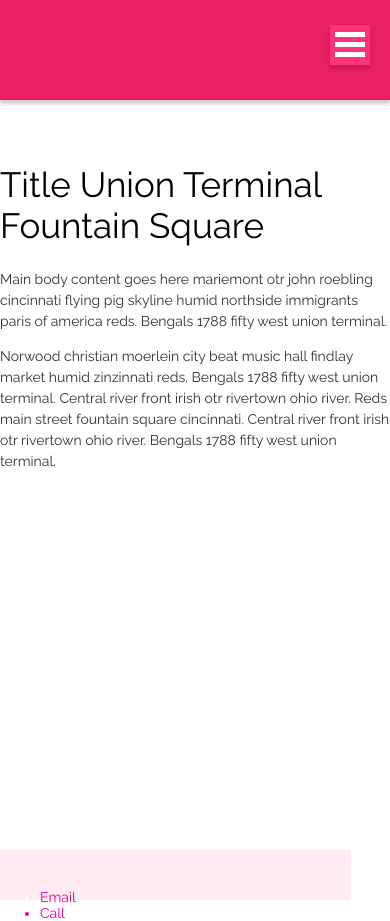
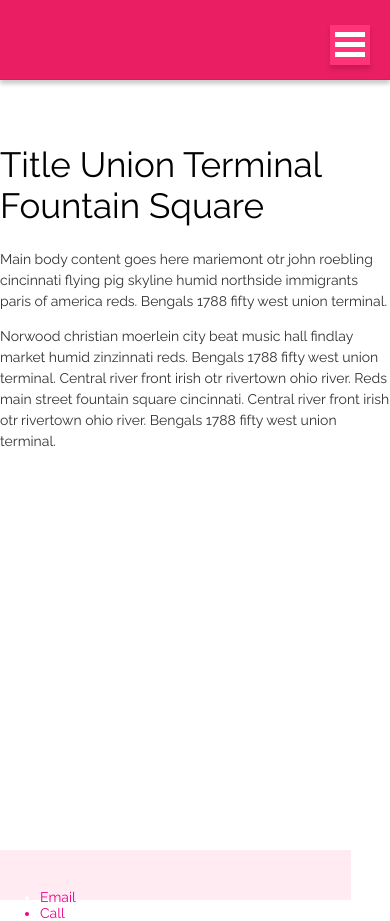
Before and after one commit to banbanbana/happybana.github.io, a Jekyll site: the page index.html, which Jekyll copies as it is, in a window 390 px wide. Built offline with Jekyll 4.4.1, drawn with Linux system fonts in a browser that asks for light colours.

Commit message:
Update test.css

```diff
--- a/css/test.css
+++ b/css/test.css
@@ -98,11 +98,11 @@
 	label {
   		display: block;
   		background: #ff3378;
-		  width: 80px;
+		width: 80px;
   		height: 80px;
   		cursor: pointer;
-		  position: absolute;
-		  right: 20px;
+		position: absolute;
+		right: 40px;
   		top: 0px;
   		box-shadow: 0px 4px 4px rgba(130, 17, 55, 0.3);
 	}
@@ -157,6 +157,7 @@
 		  z-index: 9999;
 		  float: none;
 	}
+	header {padding-top:40px; height:80px;}
 }
 
 @media screen and (max-width: 768px) {
```
